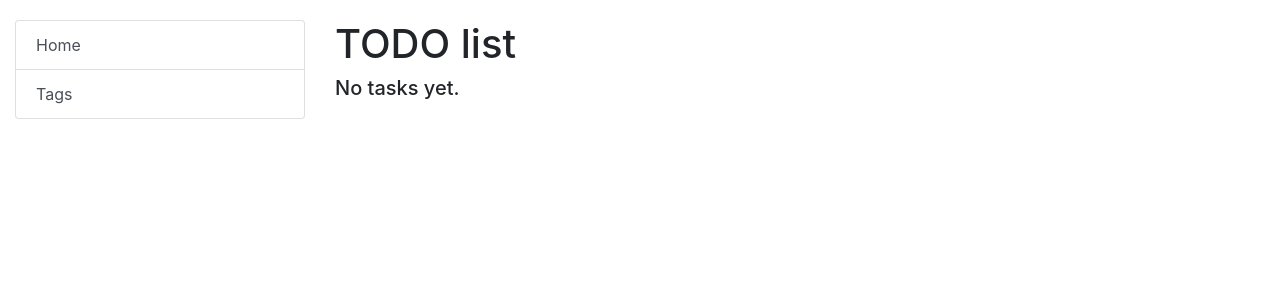
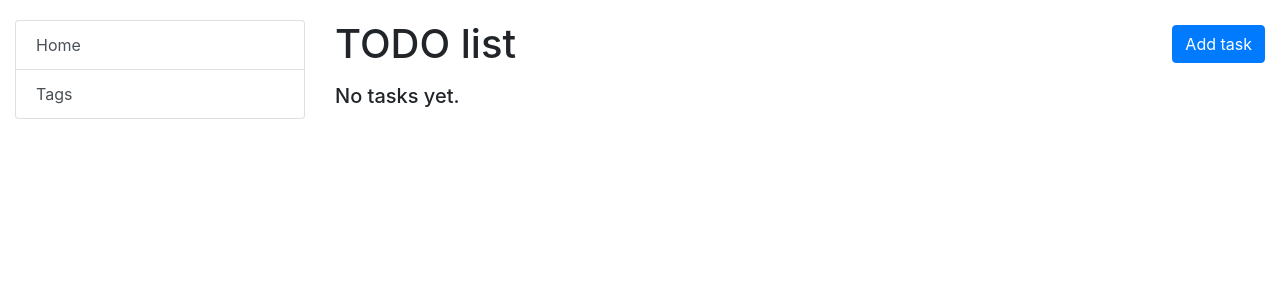
Before and after one commit to anastasiiaoshega513/task-to-do-list, a Django app: page / in a window 1280 px wide. Shown: the top 300 px of the page. Run offline with Django 5.2, Linux system fonts and the light colour scheme; data that the repository does not hold is empty.

Commit message:
updated index (task list) page

```diff
--- a/tasks/urls.py
+++ b/tasks/urls.py
@@ -5,9 +5,16 @@ from .views import (
     TagCreateView,
     TagUpdateView,
     TagDeleteView,
+    TaskCreateView,
+    TaskUpdateView,
+    TaskDeleteView, task_toggle,
 )
 urlpatterns = [
     path("", TaskListView.as_view(), name="index"),
+    path("create/", TaskCreateView.as_view(), name="task-create"),
+    path("<int:pk>/update/", TaskUpdateView.as_view(), name="task-update"),
+    path("<int:pk>/delete/", TaskDeleteView.as_view(), name="task-delete"),
+    path("<int:pk>/toggle/", task_toggle, name="task-toggle"),
     path("tags/", TagListView.as_view(), name="tag-list"),
     path("tags/create/", TagCreateView.as_view(), name="tag-create"),
     path("tags/<int:pk>/update/", TagUpdateView.as_view(), name="tag-update"),
--- a/tasks/views.py
+++ b/tasks/views.py
@@ -1,13 +1,38 @@
-from django.shortcuts import render
-from django.urls import reverse_lazy
+from django.shortcuts import render, redirect
+from django.urls import reverse_lazy, reverse
 from django.views import generic
 
 from tasks.models import Task, Tag
 
 
+def task_toggle(request, pk):
+    task = Task.objects.get(pk=pk)
+    if request.method == "POST":
+        task.is_done = not task.is_done
+        task.save(update_fields=["is_done"])
+    return redirect(reverse("tasks:index"))
+
+
 class TaskListView(generic.ListView):
     model = Task
     template_name = "tasks/index.html"
+
+
+class TaskCreateView(generic.CreateView):
+    model = Task
+    fields = "__all__"
+    success_url = reverse_lazy("tasks:index")
+
+
+class TaskUpdateView(generic.UpdateView):
+    model = Task
+    fields = "__all__"
+    success_url = reverse_lazy("tasks:index")
+
+
+class TaskDeleteView(generic.DeleteView):
+    model = Task
+    success_url = reverse_lazy("tasks:index")
 
 
 class TagListView(generic.ListView):
--- a/templates/tasks/index.html
+++ b/templates/tasks/index.html
@@ -5,18 +5,34 @@
 {% endblock %}
 
 {% block content %}
-  <h1>TODO list</h1>
+  <div class="d-flex justify-content-between align-items-center mb-3">
+    <h1 class="page-title mb-0">TODO list</h1>
+    <a class="btn btn-primary" href="{% url 'tasks:task-create' %}">Add task</a>
+  </div>
   {% if task_list %}
     {% for task in task_list %}
       <div>
-        <b>{{ task.content }} <span class="status {% if task.is_completed %}done{% else %}not-done{% endif %}">{% if task.is_completed %}Done{% else %}Not done{% endif %}</span></b>
-        <br>
-        <p class="small">Created: {{ task.created_at }}</p>
-        <br>
+        <div class="d-flex justify-content-between align-items-center mb-3">
+          <b>{{ task.content }} <span class="status {% if task.is_done %}done{% else %}not-done{% endif %}">{% if task.is_done %}Done{% else %}Not done{% endif %}</span></b>
+          {% if task.is_done %}
+            <form method="post" action="{% url 'tasks:task-toggle' pk=task.pk %}">
+              {% csrf_token %}
+              <button class="btn btn-secondary" type="submit">Undo</button>
+            </form>
+          {% else %}
+            <form method="post" action="{% url 'tasks:task-toggle' pk=task.pk %}">
+              {% csrf_token %}
+              <button class="btn btn-success" type="submit">Complete</button>
+            </form>
+          {% endif %}
+        </div>
+        <p class="small">Created: {{ task.created_at }} {% if task.deadline %}<span style="color: darkred">Deadline: {{ task.deadline }}</span>{% endif %}</p>
         <p style="color: gray">Tags:
           {% for tag in task.tags.all %}
             {{ tag }}
-          {% endfor %}</p>
+          {% endfor %}
+        <a href="{% url 'tasks:task-update' task.id %}">Update</a>
+        <a href="{% url 'tasks:task-delete' task.id %}">Delete</a></p>
       </div>
       <hr>
     {% endfor %}
```
Also changed, not shown: templates/tasks/task_confirm_delete.html (added, +13 -0 lines), templates/tasks/task_form.html (added, +11 -0 lines).
